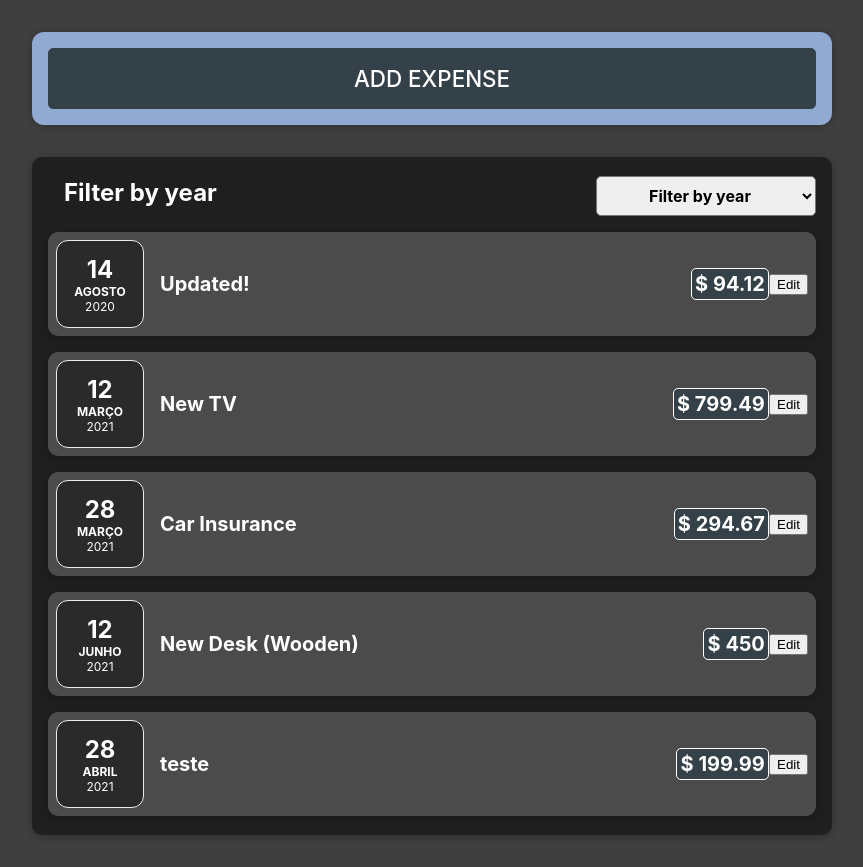
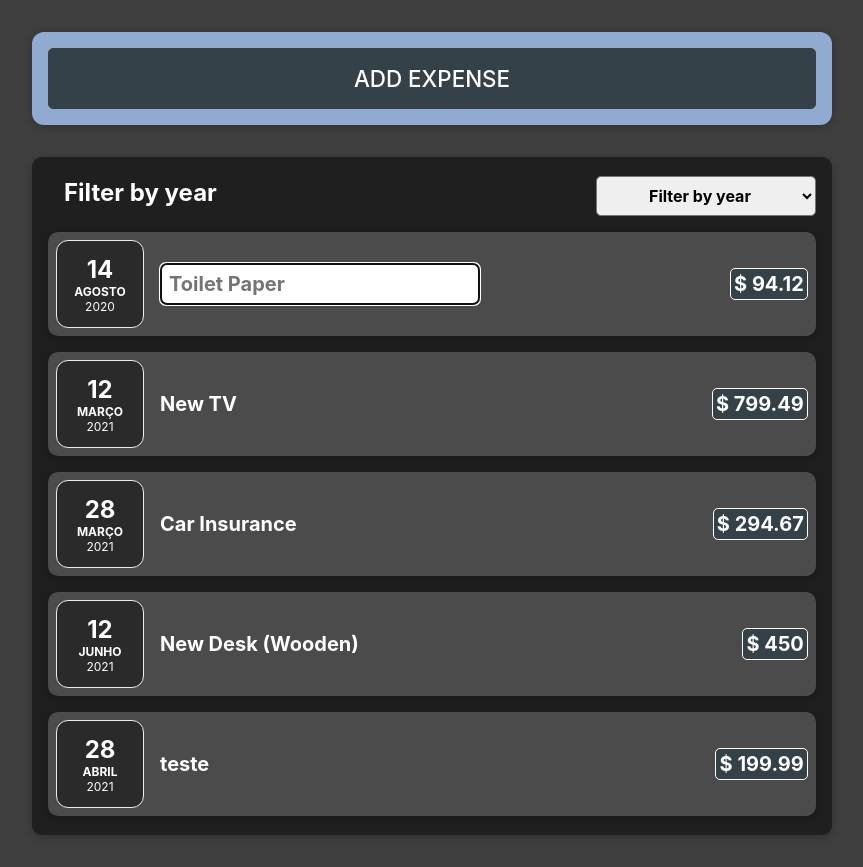
Before and after one commit to aff123456/React, a React (Create React App) app in the folder app-01-basics/: page / in a window 1280 px wide. Both pictures are taken after a click on the element "Toilet Paper". Shown: the whole page, without its empty margins (208-1071 px from the left). Built offline with nearby package versions, Linux system fonts and the light colour scheme.

Commit message:
clicking on an item's title or value will let you updated it (and this updated data is passed along to other components)

```diff
--- a/app-01-basics/src/components/Expenses/ExpenseItem.js
+++ b/app-01-basics/src/components/Expenses/ExpenseItem.js
@@ -2,22 +2,92 @@ import './ExpenseItem.css'
 import ExpenseDate from './ExpenseDate';
 import Card from '../UI/Card';
 
-import { useState } from 'react';
+import { useState, useEffect, useRef } from 'react';
 
 const ExpenseItem = props => {
 
+    const useIsMount = () => {
+        const isMountRef = useRef(true);
+        useEffect(() => {
+            isMountRef.current = false;
+        }, []);
+        return isMountRef.current;
+    };
+
     const [title = 'Car Insurance', setTitle] = useState(props.title);
+    const [amount = 199.99, setAmount] = useState(props.amount);
     // const [amount = 199.99, setAmount] = useState(props.amount);
     // const [date = new Date(2021, 2, 28), setDate] = useState(props.date);
     // const [prop, setProp] = useState(props);
+    const [focused, setFocused] = useState(false);
 
-    const { amount = 199.99, date = new Date() } = props;
+    const stopFormSubmission = event => {
+        event.preventDefault();
+        const tmp = document.createElement("input");
+        document.body.prepend(tmp);
+        tmp.focus();
+        document.body.removeChild(tmp);
+    }
+
+    const titleHandler = event => {
+        event.target.value.length > 0 ? setTitle(event.target.value) : setTitle(title);
+        setFocused(false);
+        // console.log(event.target.value);
+        // setUserInput(prevState => ({ ...prevState, enteredTitle: event.target.value }));
+    }
+
+    const amountHandler = event => {
+        const enteredAmount = parseFloat(event.target.value);
+        enteredAmount > 0 ? setAmount(enteredAmount) : setAmount(amount);
+        setFocused(false);
+    }
+
+    const isMount = useIsMount();
+
+    useEffect(() => {
+        if (!focused && !isMount) {
+            props.onSave({
+                id: props.id,
+                title: title,
+                amount: amount,
+                date: date
+            });
+        }
+    })
+
+    const { date = new Date() } = props;
+    // const { amount = 199.99, date = new Date() } = props;
     // const { title = 'Car Insurance', amount = 199.99, date = new Date(2021, 2, 28) } = props;
     // const { title = 'Car Insurance', amount = 199.99, date = new Date(2021, 2, 28) } = prop;
 
-    const buttonClickHandler = () => console.log('clicked again');
-    // const buttonClickHandler = () => setProp({ title: 'Updated!', amount, date});
-    const editTitleHandler = () => setTitle('Updated!');
+    const editTitleHandler = () => {
+        if (!focused) {
+            setFocused(true);
+            // focused = true;
+            setTitle(
+                <form onBlur={titleHandler} onSubmit={stopFormSubmission} >
+                    <div className="new-expense__control">
+                        <input type="text" placeholder={title} autoFocus />
+                    </div>
+                </form>
+            );
+        }
+    };
+
+    const editAmountHandler = () => {
+        if (!focused) {
+            setFocused(true);
+            // focused = true;
+            setAmount(
+                <form onBlur={amountHandler} onSubmit={stopFormSubmission} >
+                    <div className="new-expense__control">
+                        <input type="number" min="0.01" step="0.01" placeholder={amount} autoFocus />
+                    </div>
+                </form>
+            );
+        }
+    }
+    // const editTitleHandler = () => setTitle('Updated!');
     // const editTitleHandler = () => console.log('Updated!');
 
     return (
@@ -25,9 +95,8 @@ const ExpenseItem = props => {
             <ExpenseDate date={date} />
             <div className="expense-item__description">
                 <h2 onClick={editTitleHandler}>{title}</h2>
-                <div className="expense-item__price">$ {amount}</div>
+                <div className="expense-item__price" onClick={editAmountHandler}>$ {amount}</div>
             </div>
-            <button onClick={buttonClickHandler}>Edit</button>
         </Card>
     );
 }
```
